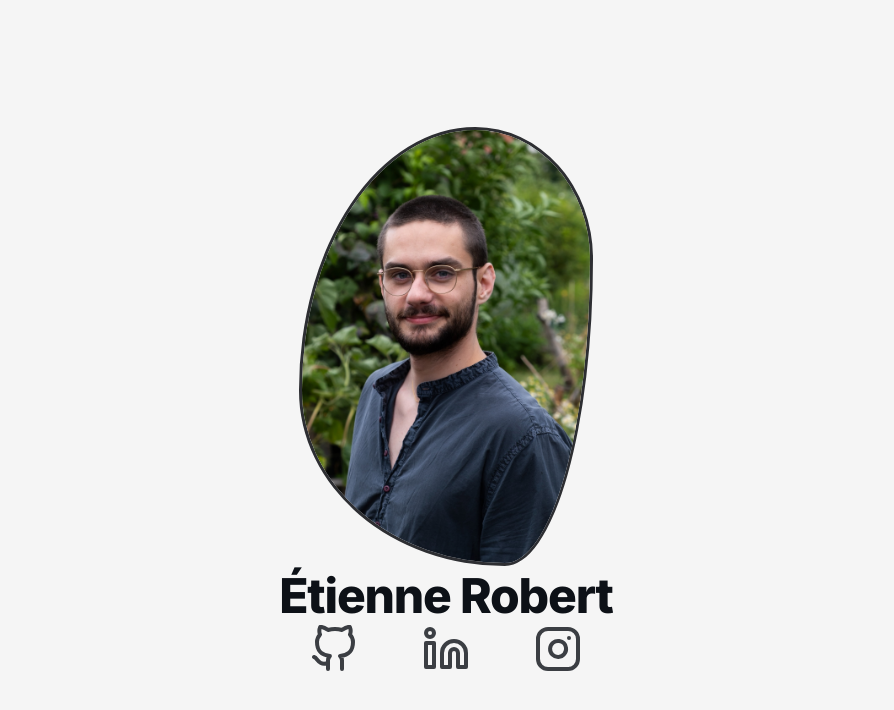
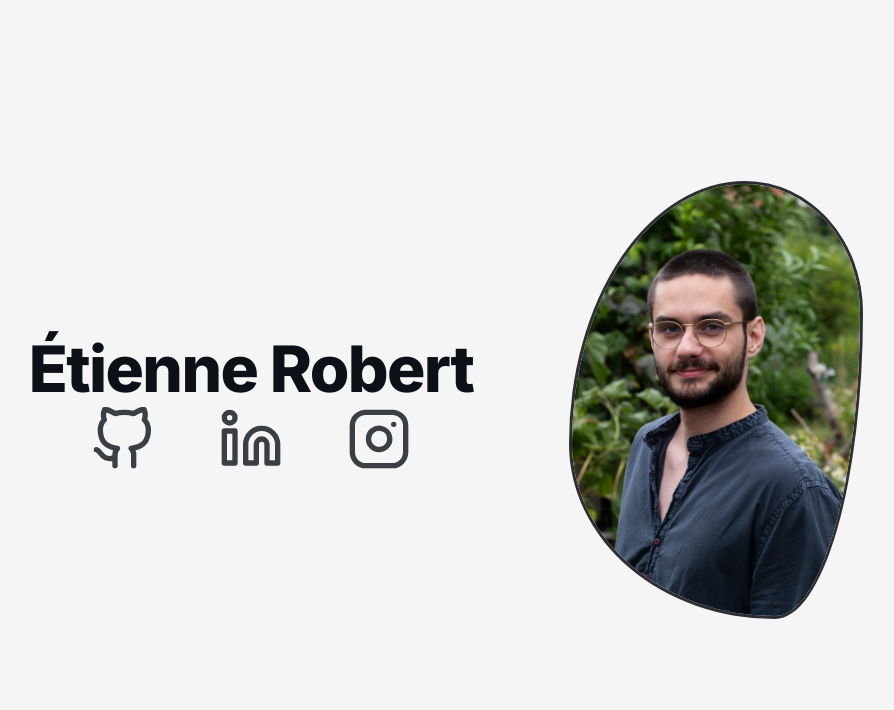
Before and after one commit to etrobert/julesrobert.com, a Next.js app: page / in a window 1280 px wide. Shown: the top 710 px of the page, without its empty margins (194-1088 px from the left). Built offline with nearby package versions, Linux system fonts and the light colour scheme.

Commit message:
Add desktop version

```diff
--- a/components/BusinessCard.module.scss
+++ b/components/BusinessCard.module.scss
@@ -7,9 +7,20 @@
 .container {
   display: grid;
   place-content: center;
-  justify-items: center;
+  place-items: center;
   height: 100%;
   font-size: 1.5rem;
+  grid-template-areas:
+    'portrait'
+    'rest';
+}
+
+@media screen and (min-width: 60rem) {
+  .container {
+    grid-template-areas: 'rest portrait';
+    gap: 6rem;
+    font-size: 2rem;
+  }
 }
 
 .links {
@@ -33,6 +44,7 @@
 }
 
 .portrait {
+  grid-area: portrait;
   width: 18rem;
   border: 3px solid #2d2e32;
   border-radius: 60% 40% 30% 70%/60% 30% 70% 40%;
--- a/components/BusinessCard.tsx
+++ b/components/BusinessCard.tsx
@@ -7,6 +7,7 @@ import InstagramIcon from './icons/InstagramIcon';
 const BusinessCard = () => (
   <div className={styles.container}>
     <img className={styles.portrait} src="portrait.jpeg" alt="Portrait" />
+    <div>
       <h1 className={styles.heading}>Étienne Robert</h1>
       <div className={styles.links}>
         <Link target="_blank" href="https://github.com/etrobert">
@@ -23,6 +24,7 @@ const BusinessCard = () => (
         </Link>
       </div>
     </div>
+  </div>
 );
 
 export default BusinessCard;
```
Lines whose indentation alone changed are shown as unchanged.
